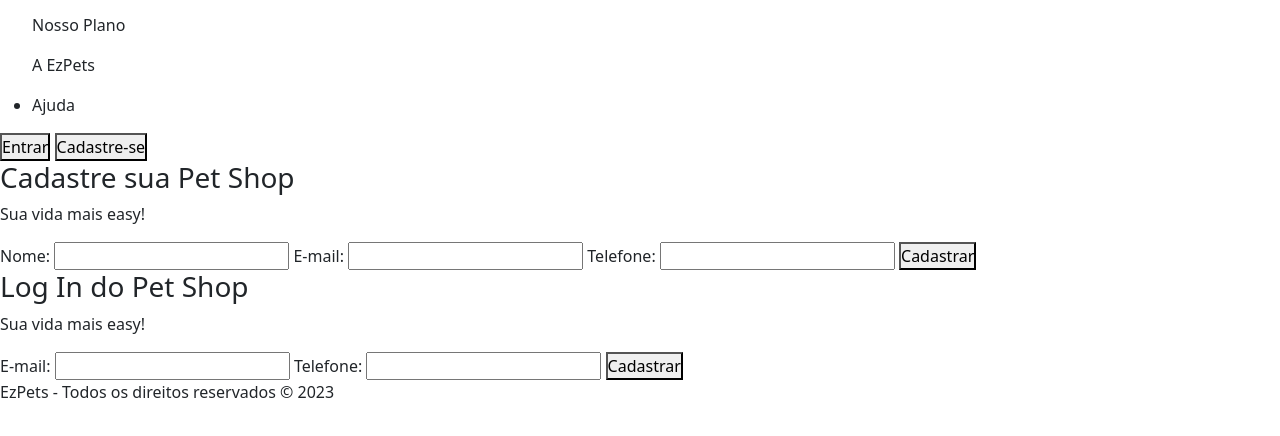
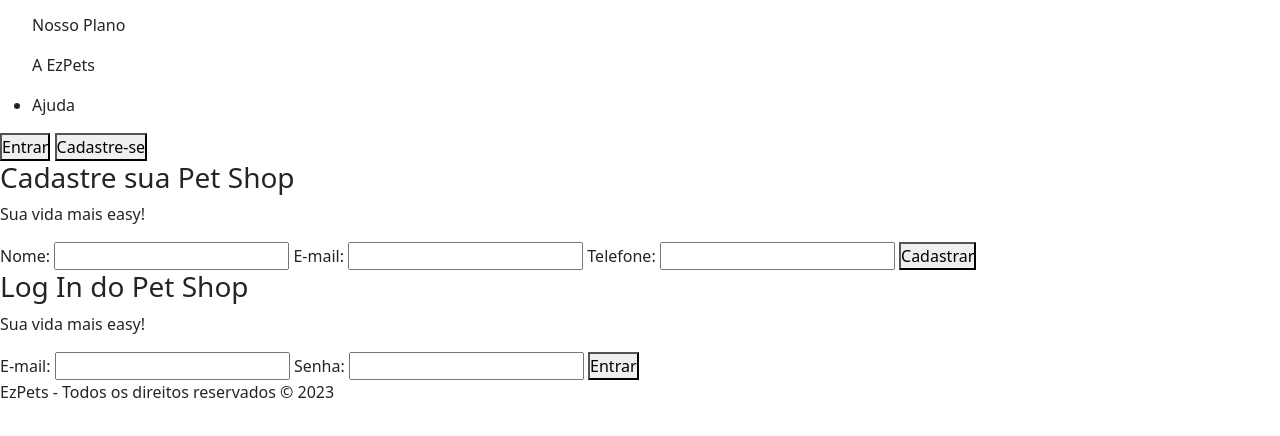
Before and after one commit to biel-dev12/EzPetShops, a website: page signUp.html in a window 1280 px wide. Shown: the part 348-784 px from the top of the page. Drawn offline with nearby package versions, Linux system fonts and the light colour scheme.

Commit message:
Finalazação dos formsde cadastro e login

```diff
--- a/signUp.html
+++ b/signUp.html
@@ -69,7 +69,7 @@
                     <label for="signup-tel">Telefone:</label>
                     <input type="text" name="signup-tel" id="signup-tel" />
 
-                    <button>Cadastrar</button>
+                    <button class="btn-form-signup">Cadastrar</button>
                 </form>
                 <form action="" method="POST">
                     <h3 id="form-title">Log In do  Pet Shop</h3>
@@ -77,10 +77,10 @@
 
                     <label for="login-email">E-mail:</label>
                     <input type="email" name="login-email" id="login-email" />
-                    <label for="signup-tel">Telefone:</label>
-                    <input type="text" name="signup-tel" id="signup-tel" />
+                    <label for="login-pass">Senha:</label>
+                    <input type="text" name="login-pass" id="login-pass" />
 
-                    <button>Cadastrar</button>
+                    <button class="btn-form-login">Entrar</button>
                 </form>
             </div>
         </section>
```
